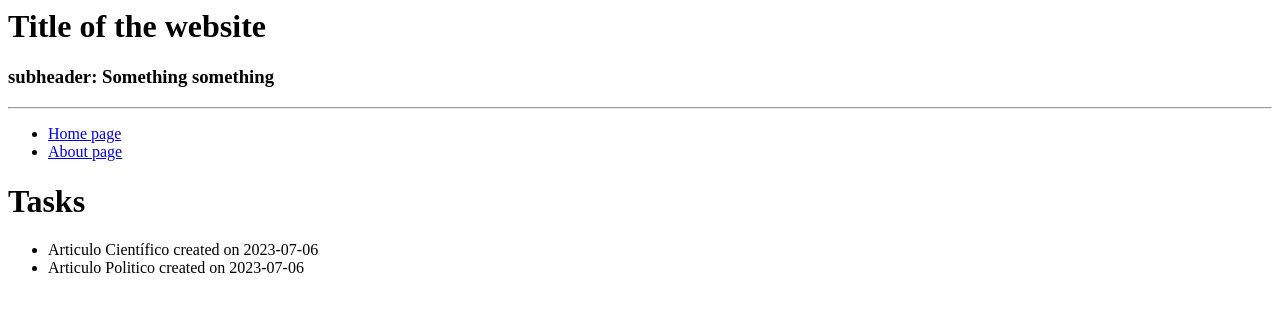
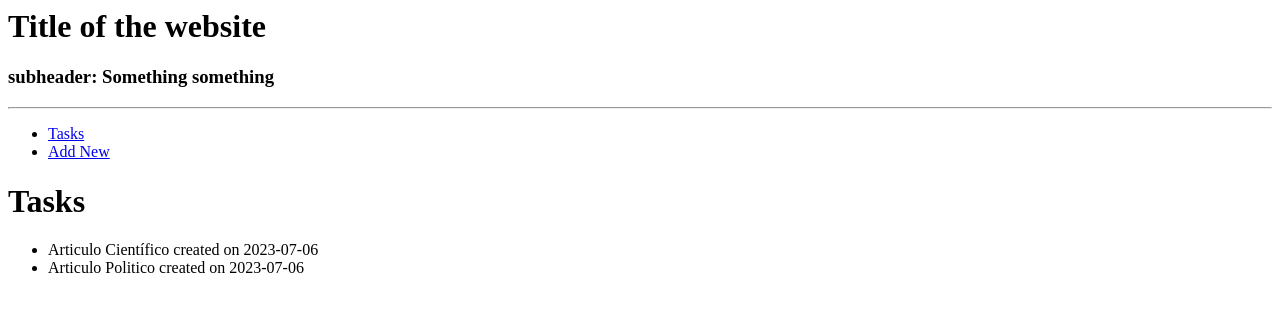
Before and after one commit to shinuamai/App-python, a Flask app: page / in a window 1280 px wide. Shown: the top 312 px of the page. Run offline with Flask 3, Linux system fonts and the light colour scheme.

Commit message:
Updating

```diff
--- a/routes.py
+++ b/routes.py
@@ -11,8 +11,8 @@ def index():
     tasks = Task.query.all()
     return render_template('index.html', tasks=tasks)
 
-@app.route('/about', methods = ['GET', 'POST'])
-def about():
+@app.route('/add', methods = ['GET', 'POST'])
+def add():
     form = forms.AddTaskForm()
     if form.validate_on_submit():
         db.create_all()
@@ -20,4 +20,4 @@ def about():
         db.session.add(t)
         db.session.commit()
         return redirect(url_for('index'))
-    return render_template('about.html', form=form)
+    return render_template('add.html', form=form)
--- a/templates/about.html
+++ b/templates/add.html
@@ -2,7 +2,7 @@
 
 {%block main%}
 <p>some content on the about page!</p>
-<form action="/about" method="post">
+<form action="{{url_for('add')}}" method="post">
     {{ form.csrf_token }}
     {{ form.title.label }}
     {{ form.title }}
--- a/templates/base.html
+++ b/templates/base.html
@@ -2,8 +2,8 @@
 <h3>subheader: Something something</h3>
 <hr>
 <ul>
-    <li><a href="#">Home page</a></li>
-    <li><a href="#">About page</a></li>
+    <li><a href="{{ url_for('index') }}">Tasks</a></li>
+    <li><a href="{{ url_for('add') }}">Add New</a></li>
 </ul>
 {% block main %}
-{% endblock main%}
+{% endblock main %}
```
Also changed, not shown: instance/data.db.
